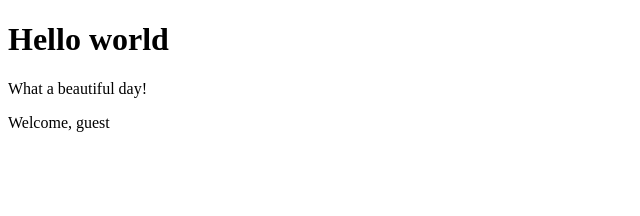
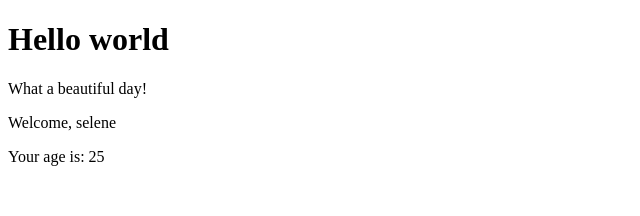
Before and after one commit to SeleneVicenza/react-exercises, a React (Create React App) app: page / in a window 1280 px wide. Shown: the top 216 px of the page, without its empty margins (0-640 px from the left). Built offline with nearby package versions, Linux system fonts and the light colour scheme.

Commit message:
props-03

```diff
--- a/src/App.js
+++ b/src/App.js
@@ -7,9 +7,9 @@
         return(
             <div>
                <Hello />
-               <Welcome />
+               <Welcome name="selene" age={25} />
             </div>
-        );
+        )
     }
 }
 
--- a/src/Welcome.js
+++ b/src/Welcome.js
@@ -6,7 +6,12 @@
         name: 'guest'
     }
     render() {
-        return <p>Welcome, {this.props.name}</p>;
+        return (
+                <div>
+                <p>Welcome, {this.props.name}</p>
+                <p>Your age is: {this.props.age}</p>
+                </div>
+        )
     }
 }
 
```
